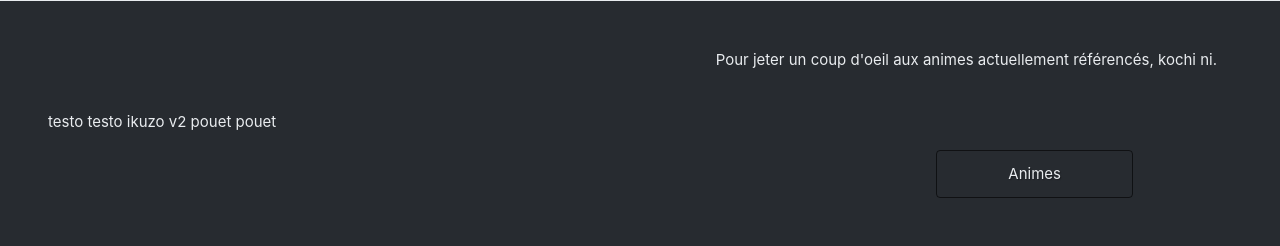
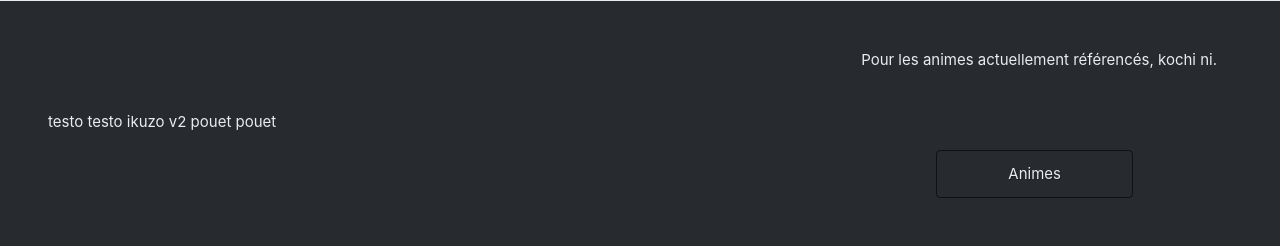
Before and after one commit to kuronana/Manga-K, a Symfony app: template templates/security/home.html.twig in a window 1280 px wide. Shown: the part 1024-1270 px from the top of the page. Run offline with Twig, Linux system fonts and the light colour scheme; the template is opened without the code that fills it, so the values that code supplies are empty; form fields are guessed from the names that the template uses; some libraries are stand-ins or nearby versions.

Commit message:
modif test avant revert

```diff
--- a/templates/security/home.html.twig
+++ b/templates/security/home.html.twig
@@ -43,7 +43,7 @@
 
     <div class="container-fluid">
         <div class="row bg-dark text-light p-5" align="right" id="manga_home">
-            <p class="col-12 pb-4">Pour jeter un coup d'oeil aux animes actuellement référencés, kochi ni.</p>
+            <p class="col-12 pb-4">Pour les animes actuellement référencés, kochi ni.</p>
             <p>testo testo ikuzo v2 pouet pouet</p>
             <button type="button" class="btn btn-outline-light btn-block col-2 offset-9">Animes</button>
         </div>
```
